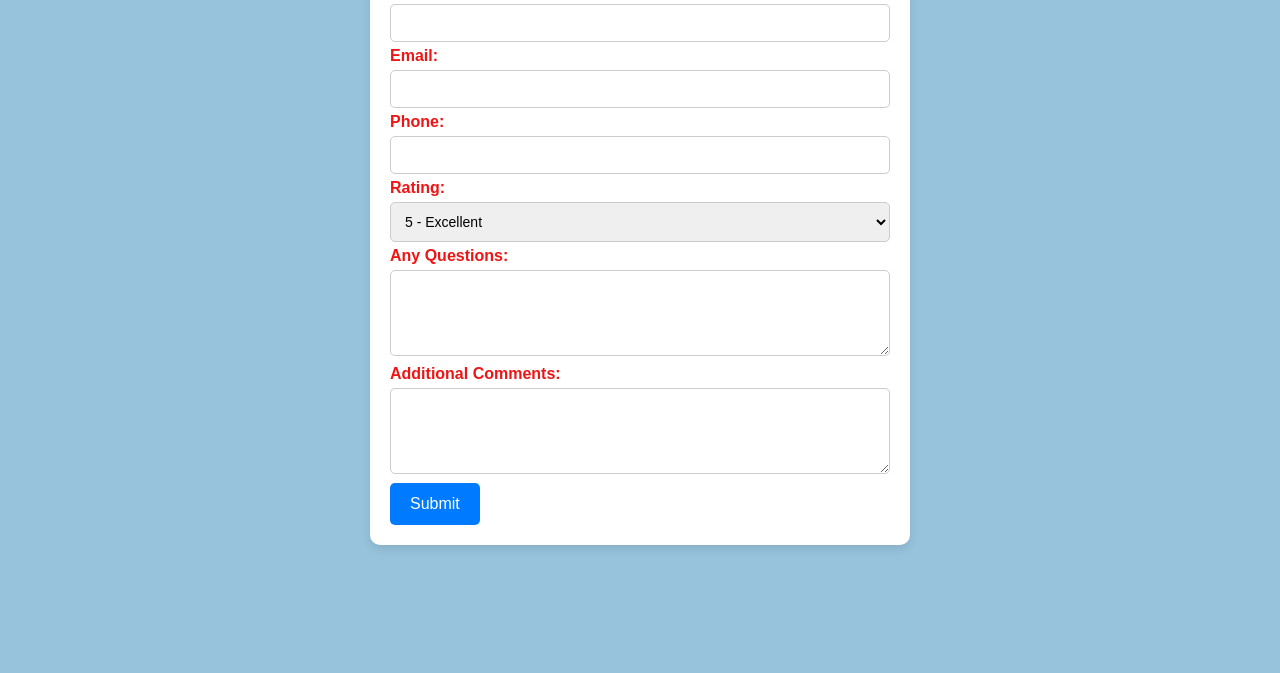
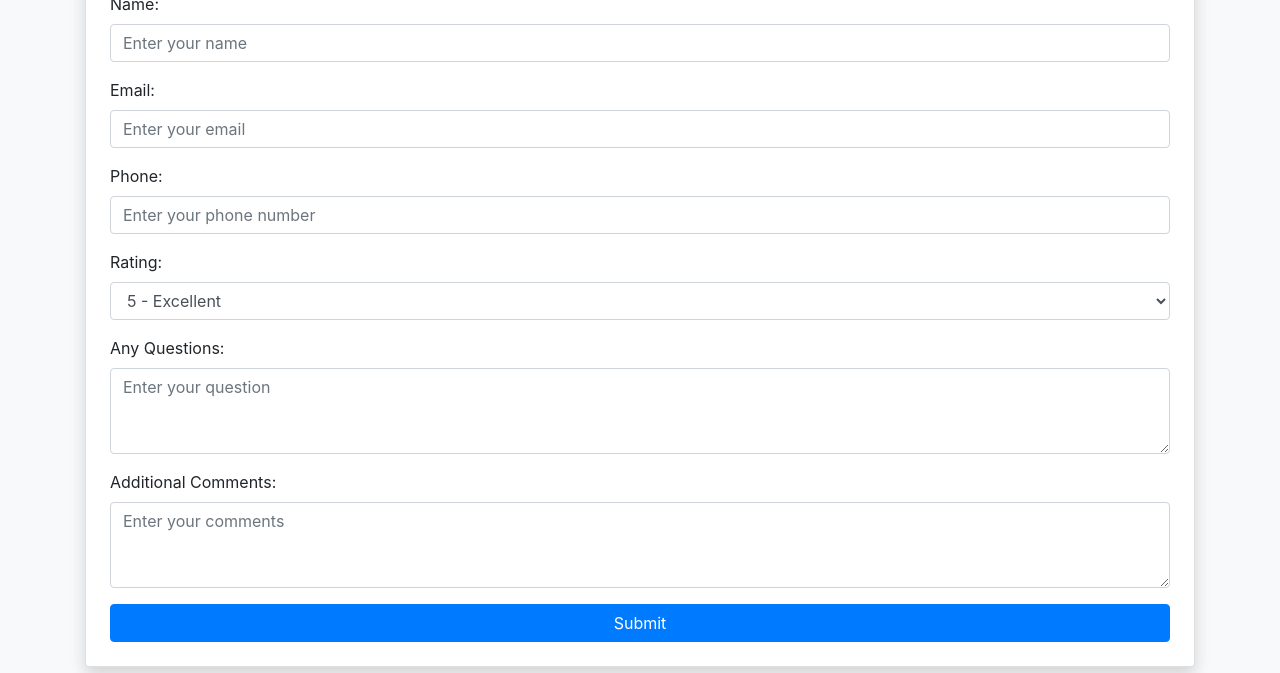
Before and after one commit to Vijay-123456-beep/FEWD2-1, a plain HTML site: page index.html in a window 1280 px wide. Shown: the part 127-800 px from the top of the page. Drawn offline with nearby package versions, Linux system fonts and the light colour scheme.

Commit message:
updated files

```diff
--- a/index.html
+++ b/index.html
@@ -2,43 +2,61 @@
 <html lang="en">
 <head>
     <meta charset="UTF-8">
-    <meta http-equiv="X-UA-Compatible" content="IE=edge">
     <meta name="viewport" content="width=device-width, initial-scale=1.0">
     <title>Feedback Form</title>
-    <link rel="stylesheet" href="style.css">
+    <!-- Bootstrap 4 CDN -->
+    <link rel="stylesheet" href="https://maxcdn.bootstrapcdn.com/bootstrap/4.5.2/css/bootstrap.min.css">
 </head>
-<body>
+<body class="bg-light">
 
-<div class="container">
-    <h2>Feedback Form</h2>
+<div class="container mt-5">
+    <div class="card shadow p-4">
+        <h2 class="text-center text-primary">Feedback Form</h2>
         <form>
+            <div class="form-group">
                 <label for="name">Name:</label>
-        <input type="text" id="name" name="name">
+                <input type="text" id="name" name="name" class="form-control" placeholder="Enter your name">
+            </div>
 
+            <div class="form-group">
                 <label for="email">Email:</label>
-        <input type="email" id="email" name="email">
+                <input type="email" id="email" name="email" class="form-control" placeholder="Enter your email">
+            </div>
 
+            <div class="form-group">
                 <label for="phone">Phone:</label>
-        <input type="tel" id="phone" name="phone">
+                <input type="tel" id="phone" name="phone" class="form-control" placeholder="Enter your phone number">
+            </div>
 
+            <div class="form-group">
                 <label for="rating">Rating:</label>
-        <select id="rating" name="rating">
+                <select id="rating" name="rating" class="form-control">
                     <option value="5">5 - Excellent</option>
                     <option value="4">4 - Very Good</option>
                     <option value="3">3 - Good</option>
                     <option value="2">2 - Fair</option>
                     <option value="1">1 - Poor</option>
                 </select>
+            </div>
 
+            <div class="form-group">
                 <label for="questions">Any Questions:</label>
-        <textarea id="questions" name="questions" rows="4"></textarea>
+                <textarea id="questions" name="questions" rows="3" class="form-control" placeholder="Enter your question"></textarea>
+            </div>
 
+            <div class="form-group">
                 <label for="comments">Additional Comments:</label>
-        <textarea id="comments" name="comments" rows="4"></textarea>
+                <textarea id="comments" name="comments" rows="3" class="form-control" placeholder="Enter your comments"></textarea>
+            </div>
 
-        <input type="submit" value="Submit">
+            <button type="submit" class="btn btn-primary btn-block">Submit</button>
         </form>
     </div>
+</div>
+
+<!-- Bootstrap 4 JS -->
+<script src="https://code.jquery.com/jquery-3.5.1.slim.min.js"></script>
+<script src="https://cdn.jsdelivr.net/npm/bootstrap@4.5.2/dist/js/bootstrap.bundle.min.js"></script>
 
 </body>
 </html>
```
Lines whose indentation alone changed are shown as unchanged.
